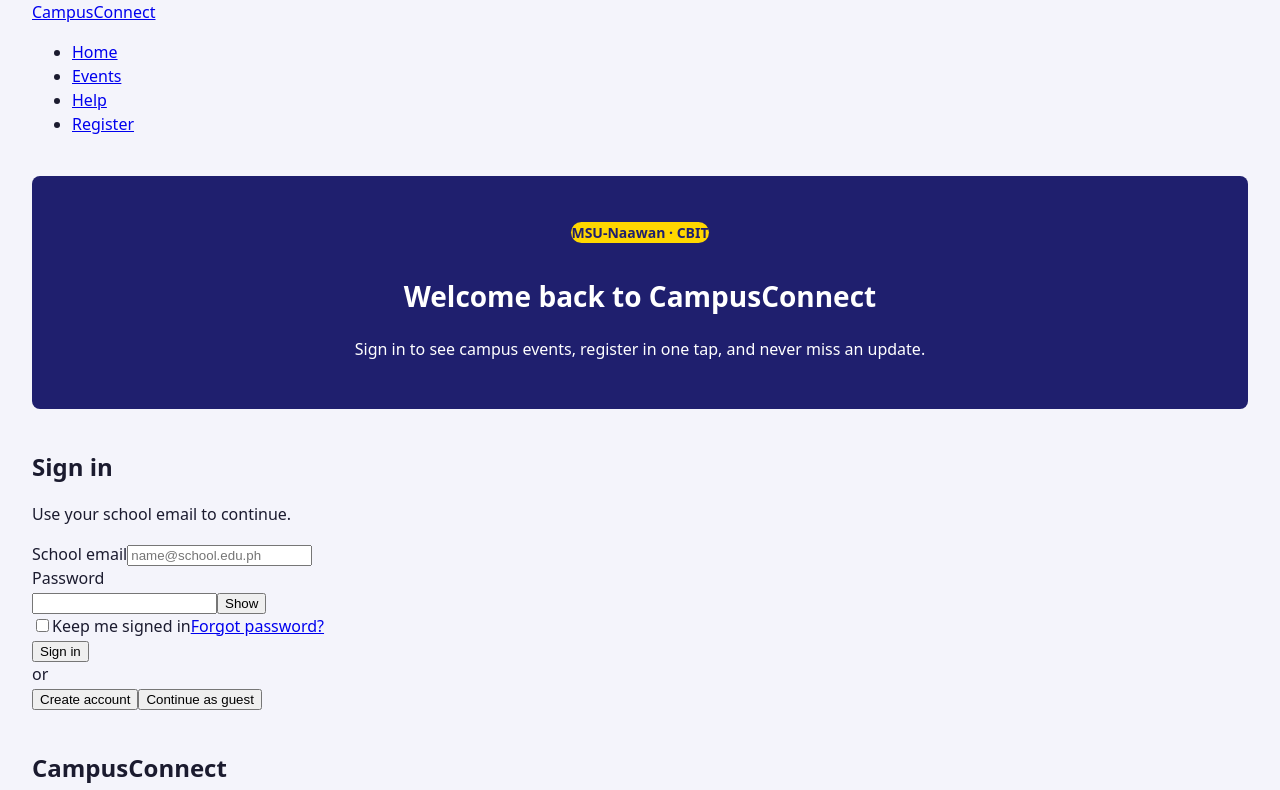
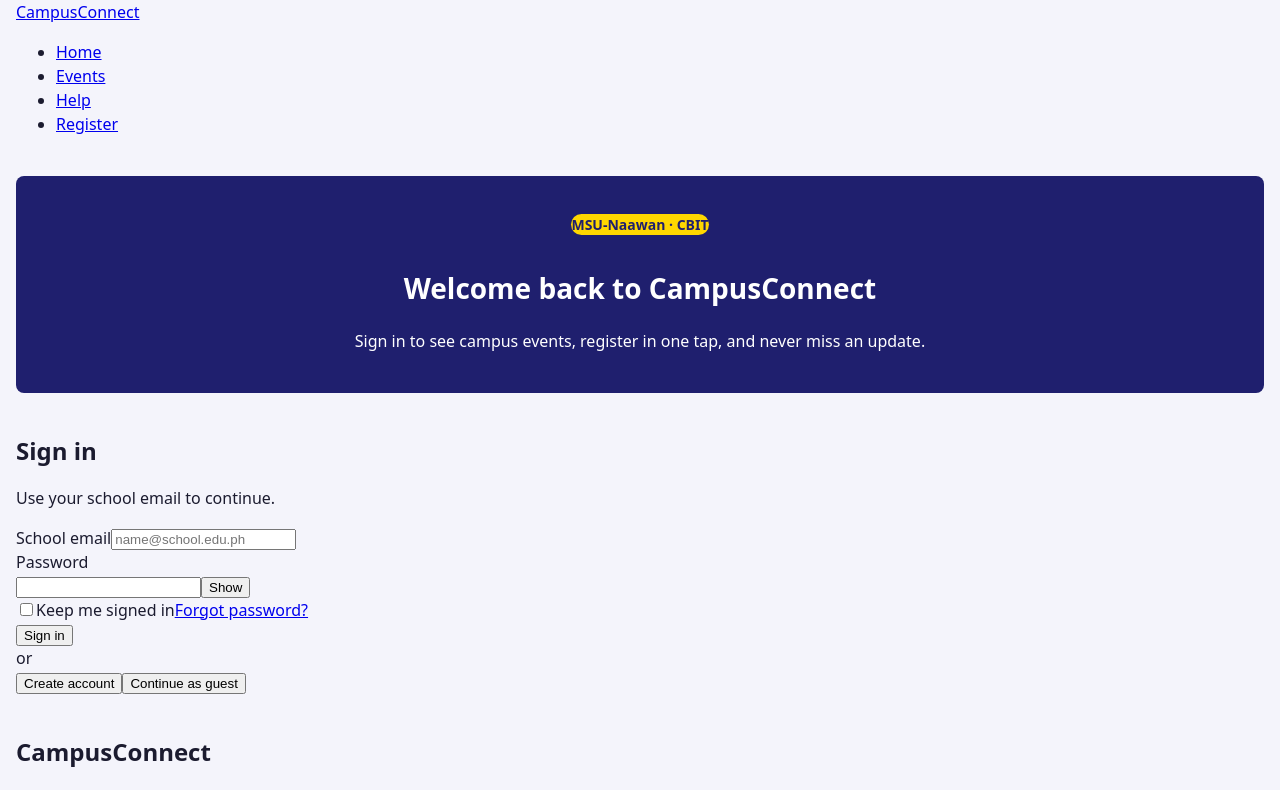
Before and after one commit to preciousmaedala/ccc181-week10-group1, a React (Vite) app: page / in a window 1280 px wide. Shown: the top 790 px of the page. Built offline with nearby package versions, Linux system fonts and the light colour scheme.

Commit message:
base: add mobile-first page layout

```diff
--- a/src/styles/base.css
+++ b/src/styles/base.css
@@ -84,15 +84,6 @@
         .container            wider side padding (2rem)
         .brand-panel          more padding (2rem)
    -------------------------------------------------------------------- */
-@media (min-width: 768px) {
-  .container {
-    padding-inline: 2rem;
-  }
-
-  .brand-panel {
-    padding: 2rem;
-  }
-}
 
 
 
```
